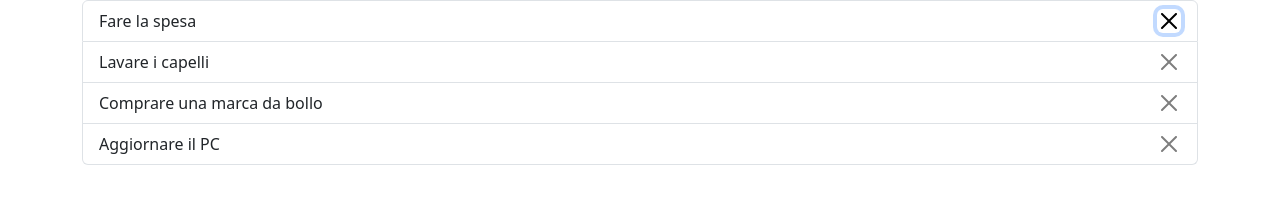
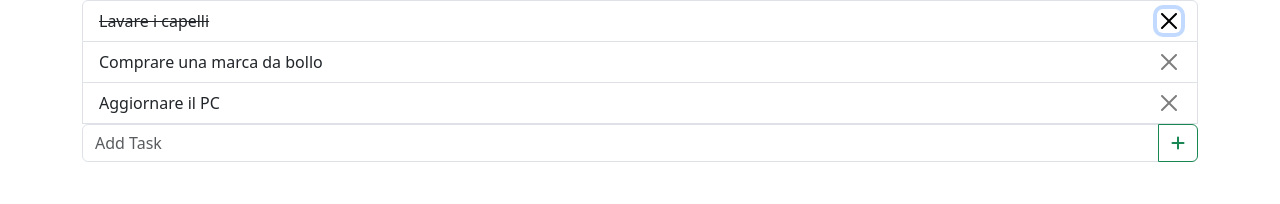
Before and after one commit to LukePadawalker/vue-todolist, a plain HTML site: page index.html in a window 1280 px wide. Both pictures are taken after a click on the button 1169 px from the left and 21 px from the top of the page. Drawn offline with nearby package versions, Linux system fonts and the light colour scheme.

Commit message:
done task text style fixed

```diff
--- a/index.html
+++ b/index.html
@@ -7,6 +7,7 @@
     <title>Vue Todolist</title>
 
     <!-- stile -->
+    <link rel="stylesheet" href="https://cdnjs.cloudflare.com/ajax/libs/font-awesome/6.5.1/css/all.min.css" integrity="sha512-DTOQO9RWCH3ppGqcWaEA1BIZOC6xxalwEsw9c2QQeAIftl+Vegovlnee1c9QX4TctnWMn13TZye+giMm8e2LwA==" crossorigin="anonymous" referrerpolicy="no-referrer" />
     <link href="https://cdn.jsdelivr.net/npm/bootstrap@5.3.2/dist/css/bootstrap.min.css" rel="stylesheet" integrity="sha384-T3c6CoIi6uLrA9TneNEoa7RxnatzjcDSCmG1MXxSR1GAsXEV/Dwwykc2MPK8M2HN" crossorigin="anonymous">
     <link rel="stylesheet" href="style.css">
 
@@ -21,7 +22,15 @@
         <div class="container">
             <div class="row-col-6">
                 <ul class="list-group d-flex justify-content-center">
-                    <li class="list-group-item d-flex justify-content-between" v-for="task in tasks">{{task.text}}<button type="button" class="btn-close"></button></li>
+                    <li class="list-group-item d-flex justify-content-between" v-for="task in tasks">
+                        <del v-if="task.done === true">{{task.text}}</del>
+                        <p v-else class="m-0">{{task.text}}</p>
+                        <button type="button" class="btn-close" @click="deleteTask(task.id)"></button>
+                    </li>
+                    <div class="input-group mb-3">
+                        <input autofocus type="text" class="form-control" placeholder="Add Task" v-bind="toAdd">
+                        <button class="btn btn-outline-success" type="button" id="button-addon2" @click="addTask" v-model="newTask"><i class="fa-solid fa-plus"></i></button>
+                      </div>
                 </ul>
             </div>
 
--- a/script.js
+++ b/script.js
@@ -12,10 +12,16 @@ const app = createApp({
         ]
     }),
     methods: {
+        deleteTask(id) {
+            const newTasks = this.tasks.filter(task => id !== task.id)
+            this.tasks = newTasks;
+        },
+        addTask() {
+            const newTasks = this.tasks.add()
+            this.tasks = newTasks;
+        }
 
     }
-
-
 })
 
 
```
